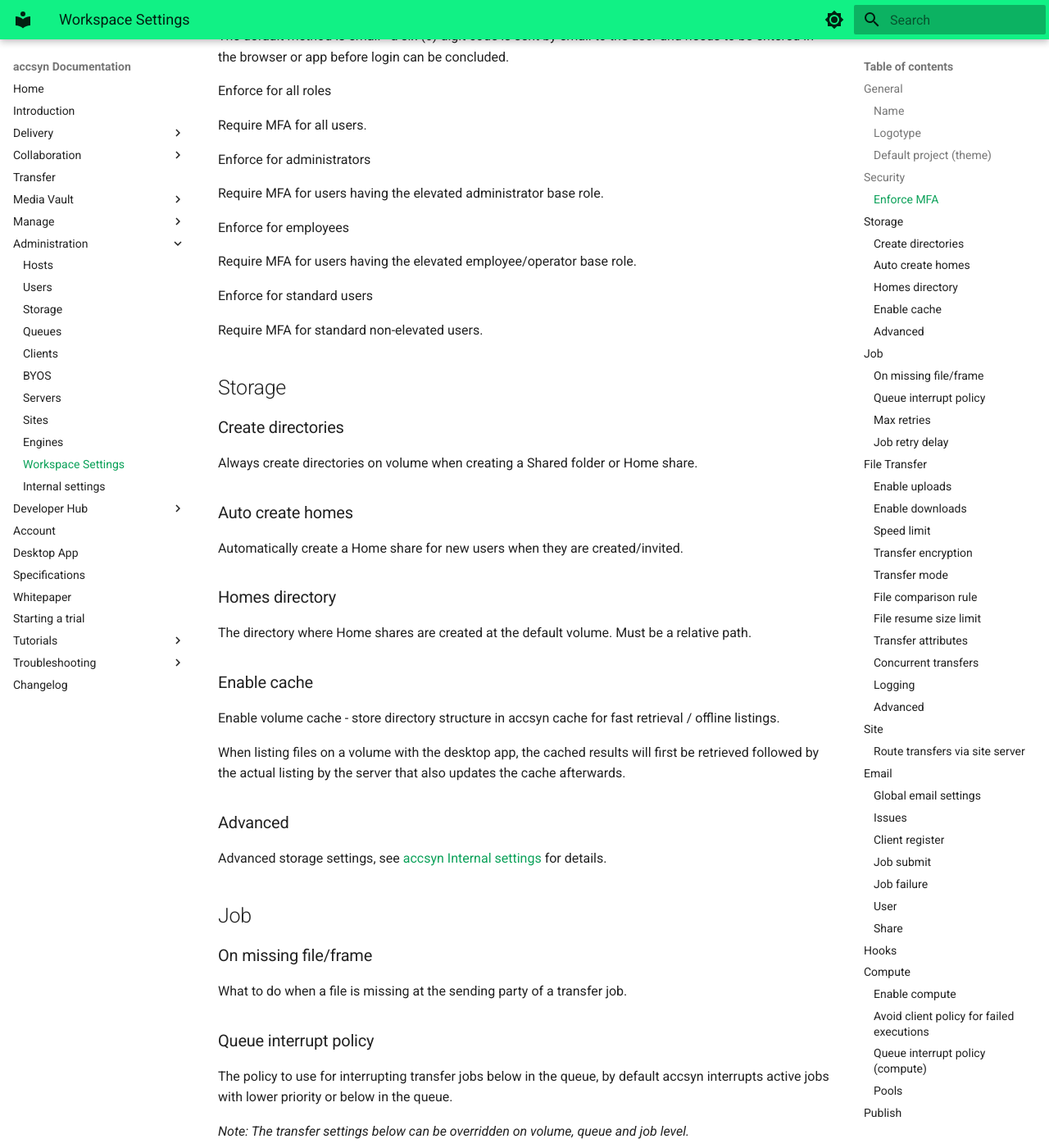
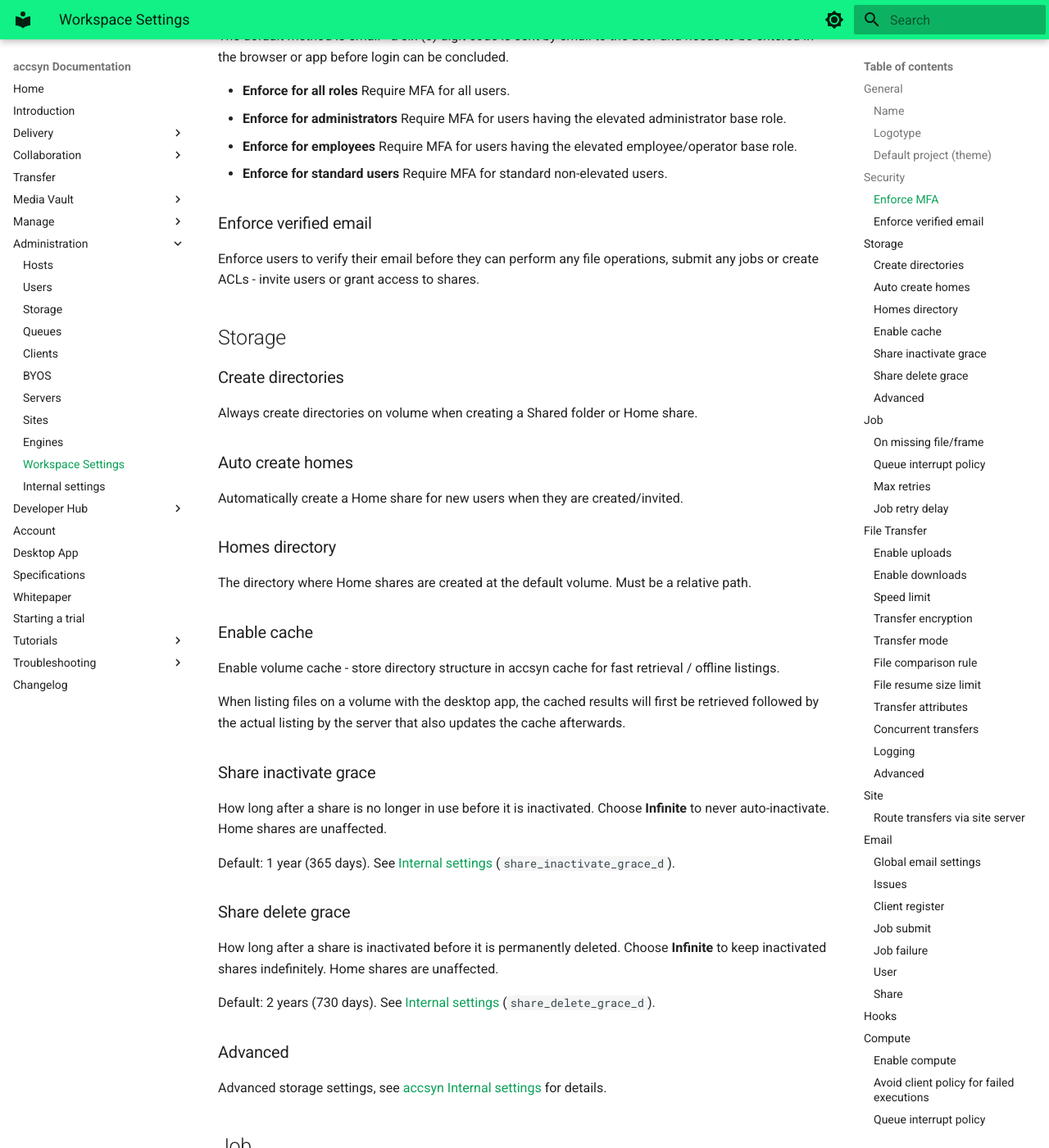
Before and after one commit to accsyn/doc, an MkDocs documentation site: the page built from docs/admin/settings.md, in a window 1280 px wide and 1400 px high, scrolled down 1655 px. Shown: the whole window at 82% size. Built offline with MkDocs 1.6.1 and Material for MkDocs 9.7.7, drawn with Linux system fonts in a browser that asks for light colours.

Commit message:
Document new settings; Updated changelog

```diff
--- a/docs/admin/settings.md
+++ b/docs/admin/settings.md
@@ -61,21 +61,14 @@ The method to use to authenticate, if not already MFA authenticated at login.
 
 The default method is email - a six (6) digit code is sent by email to the user and needs to be entered in the browser or app before login can be concluded.
 
-Enforce for all roles
+- **Enforce for all roles** Require MFA for all users.
+- **Enforce for administrators** Require MFA for users having the elevated administrator base role.
+- **Enforce for employees** Require MFA for users having the elevated employee/operator base role.
+- **Enforce for standard users** Require MFA for standard non-elevated users.
 
-Require MFA for all users.
+### Enforce verified email
 
-Enforce for administrators
-
-Require MFA for users having the elevated administrator base role.
-
-Enforce for employees
-
-Require MFA for users having the elevated employee/operator base role.
-
-Enforce for standard users
-
-Require MFA for standard non-elevated users.
+Enforce users to verify their email before they can perform any file operations, submit any jobs or create ACLs - invite users or grant access to shares.
 
 ## Storage
 
@@ -103,7 +96,17 @@ Enable volume cache - store directory structure in accsyn cache for fast retriev
 
 When listing files on a volume with the desktop app, the cached results will first be retrieved followed by the actual listing by the server that also updates the cache afterwards.
 
+### Share inactivate grace
 
+How long after a share is no longer in use before it is inactivated. Choose **Infinite** to never auto-inactivate. Home shares are unaffected.
+
+Default: 1 year (365 days). See [Internal settings](/settings/) (`share_inactivate_grace_d`).
+
+### Share delete grace
+
+How long after a share is inactivated before it is permanently deleted. Choose **Infinite** to keep inactivated shares indefinitely. Home shares are unaffected.
+
+Default: 2 years (730 days). See [Internal settings](/settings/) (`share_delete_grace_d`).
 
 ### Advanced
 
```
Also changed, not shown: docs/changelog.md (+25 -6 lines), docs/delivery/create.md (+13 -3 lines), docs/developer/hooks.md (+3 -3 lines), docs/settings.md (+3 -0 lines).
